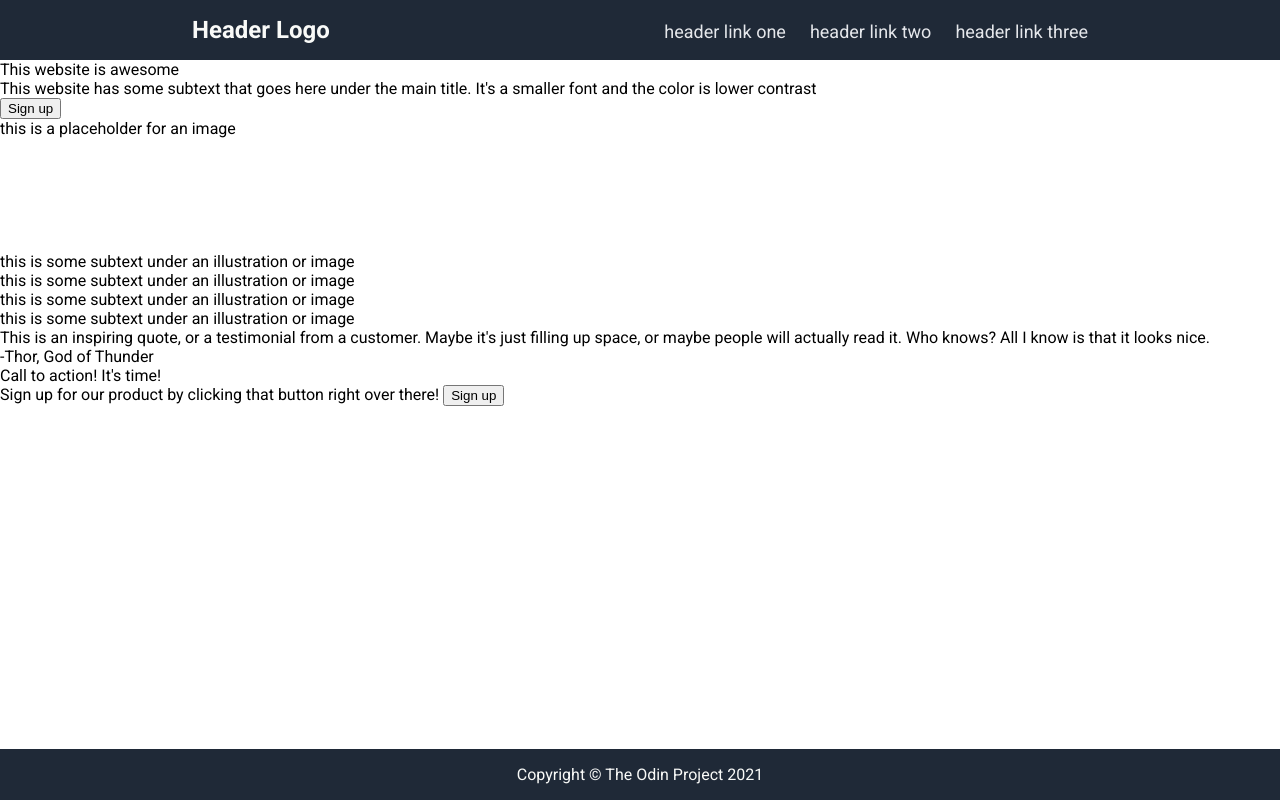
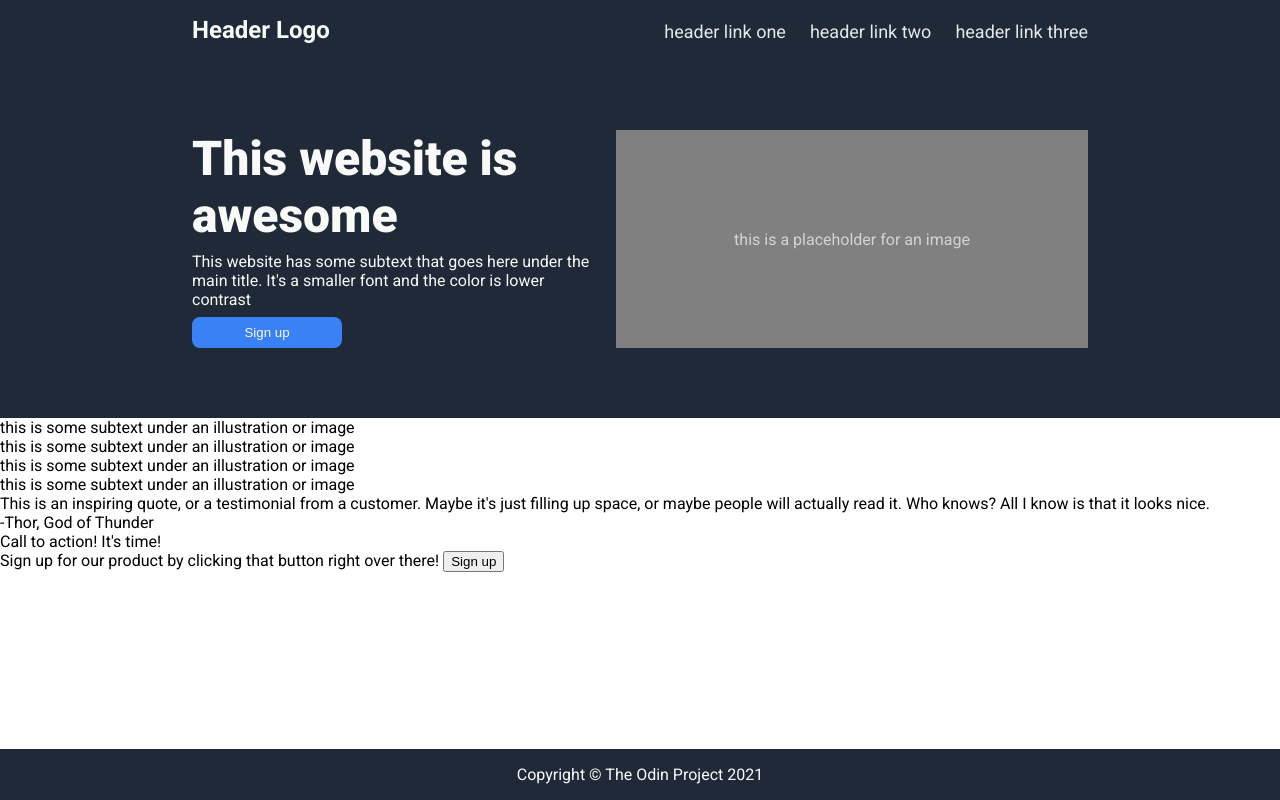
Before and after one commit to axiowashere/odin-landingpage, a plain HTML site: page index.html in a window 1280 px wide. Drawn offline with Linux system fonts and the light colour scheme.

Commit message:
Add hero content to page
Added the hero and overhead content for people to see
on landing page. Decorated with CSS and layout edited
with flex. Shows an image with text about the page
with a signup button.

```diff
--- a/index.html
+++ b/index.html
@@ -16,10 +16,12 @@
                 </ul>
             </div>
             <div class="hero">
-                <div class="heading"> This website is awesome</div>
-                <div>This website has some subtext that goes here under the main title. It's a smaller font and the color is lower contrast</div>
-                <button> Sign up</button>
-                <div> this is a placeholder for an image</div>
+                <div class="text">
+                    <div class="heading"> This website is awesome</div>
+                    <div>This website has some subtext that goes here under the main title. It's a smaller font and the color is lower contrast</div>
+                    <button> Sign up</button>
+                </div>
+                <div class="image"> this is a placeholder for an image</div>
             </div>
             <div class="content">
                 <div class="illustration-container">
--- a/style.css
+++ b/style.css
@@ -22,6 +22,15 @@ a {
     font-weight: normal;
 }
 
+.text button{
+    background-color: #3882F6;
+    color: #F9FAF8;
+    width: 150px;
+    padding: 8px;
+    border-width: 0;
+    border-radius: 8px;
+}
+
 .page{
     display: flex;
     flex-direction: column;
@@ -41,7 +50,35 @@ a {
 }
 
 .hero{
+    display: flex;
+    background-color: #1F2937;
+    padding: 70px 15%;
+    gap: 24px;
+}
+
+.hero .text{
+    display: flex;
+    flex-direction: column;
+    color: #F9FAF8;
+    width: 400px;
+    height: auto;
+    text-wrap: wrap;
+    gap: 8px;
+}
+
+.hero .image{
+    display: flex;
+    flex-direction: column;
+    align-items: center;
+    justify-content: center;
+    background-color: gray;
     flex-grow: 1;
+    color: lightgray;
+}
+
+.hero .text .heading{
+    font-size: 48px;
+    font-weight: 900;
 }
 
 .content{
```
